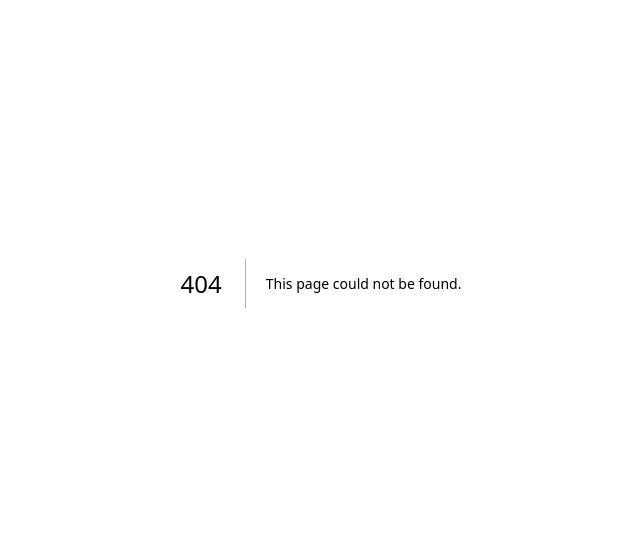
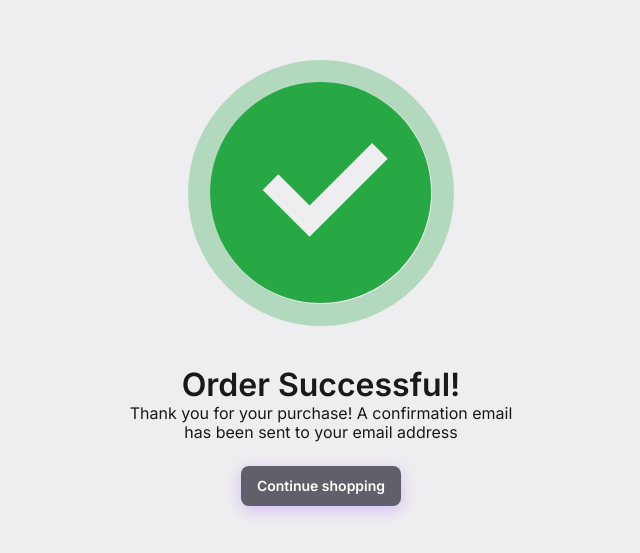
Before and after one commit to peter-abah/timbu-hng-2, a Next.js app: page /order-success in a window 1280 px wide. Before the commit this address had no page. Shown: the part 117-670 px from the top of the page, without its empty margins (319-959 px from the left). Built offline with nearby package versions, Linux system fonts and the light colour scheme.

Commit message:
feat: add order success page

```diff
--- a/app/globals.css
+++ b/app/globals.css
@@ -6,10 +6,12 @@
   --color-bg-main: 238 238 240;
   --color-gray-1: 178 179 189;
   --color-gray-2: 121 123 134;
+  --color-gray-3: 95 96 106;
   --color-gray-4: 70 72 79;
   --color-gray-9: 25 25 27;
   --color-purple: 172 42 207;
   --color-purple-3: 118 55 137;
+  --color-green-1: 40 167 69;
 }
 
 * {
@@ -29,4 +31,8 @@ body {
   .stack {
     @apply flex flex-col;
   }
+
+  .box-shadow-purple {
+    box-shadow: 0px 4px 16px 0px rgba(151, 71, 255, 0.3);
+  }
 }
--- /dev/null
+++ b/app/order-success/page.tsx
@@ -0,0 +1,29 @@
+import greenCheckIcon from "@/public/images/green-check.svg";
+import Image from "next/image";
+import Link from "next/link";
+
+export default function Page() {
+  return (
+    <main className="grid grow place-items-center">
+      <div className="stack items-center">
+        <div className="mb-10 border-[22px] rounded-full w-fit border-green-1/30">
+          <Image src={greenCheckIcon} alt="" />
+        </div>
+
+        <div className="max-w-[392px] text-center mb-6">
+          <h1 className="font-semibold text-[32px]">Order Successful!</h1>
+          <p>
+            Thank you for your purchase! A confirmation email has been sent to your email address
+          </p>
+        </div>
+
+        <Link
+          href="/"
+          className="px-4 py-2.5 bg-gray-3 text-white text-sm font-semibold rounded-lg text-center w-fit box-shadow-purple"
+        >
+          Continue shopping
+        </Link>
+      </div>
+    </main>
+  );
+}
--- a/tailwind.config.ts
+++ b/tailwind.config.ts
@@ -12,10 +12,12 @@ const config: Config = {
         "bg-main": "rgb(var(--color-bg-main) / <alpha-value>)",
         "gray-1": "rgb(var(--color-gray-1) / <alpha-value>)",
         "gray-2": "rgb(var(--color-gray-2) / <alpha-value>)",
+        "gray-3": "rgb(var(--color-gray-3) / <alpha-value>)",
         "gray-4": "rgb(var(--color-gray-4) / <alpha-value>)",
         "gray-9": "rgb(var(--color-gray-9) / <alpha-value>)",
         purple: "rgb(var(--color-purple) / <alpha-value>)",
-        'purple-3': "rgb(var(--color-purple-3) / <alpha-value>)",
+        "purple-3": "rgb(var(--color-purple-3) / <alpha-value>)",
+        "green-1": "rgb(var(--color-green-1) / <alpha-value>)",
       },
     },
   },
```
Also changed, not shown: public/images/green-check.svg (added).
